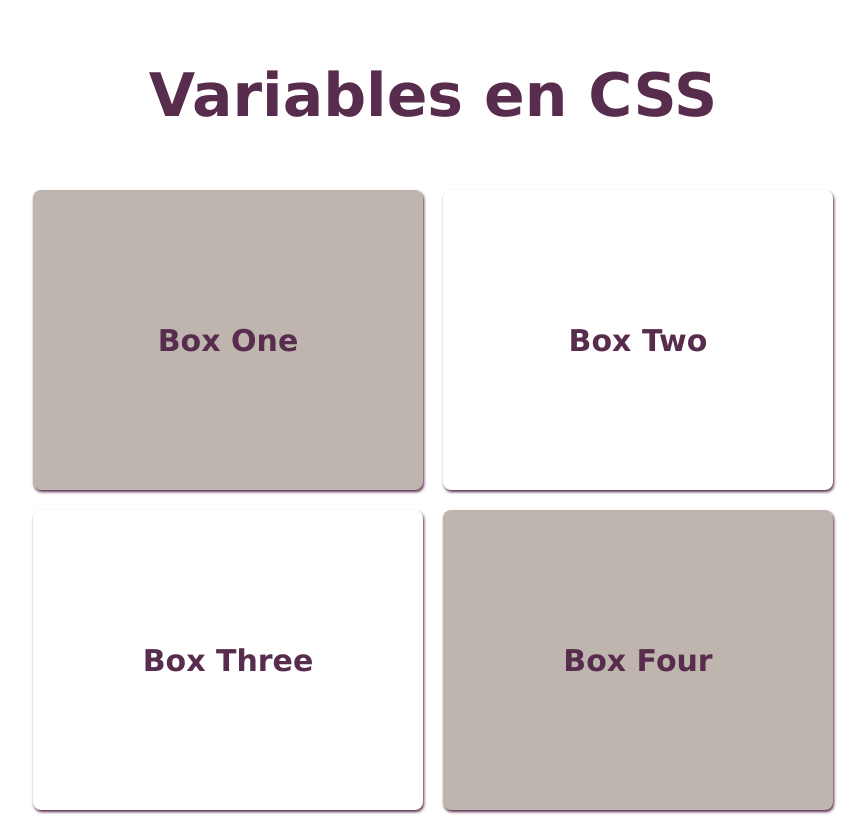
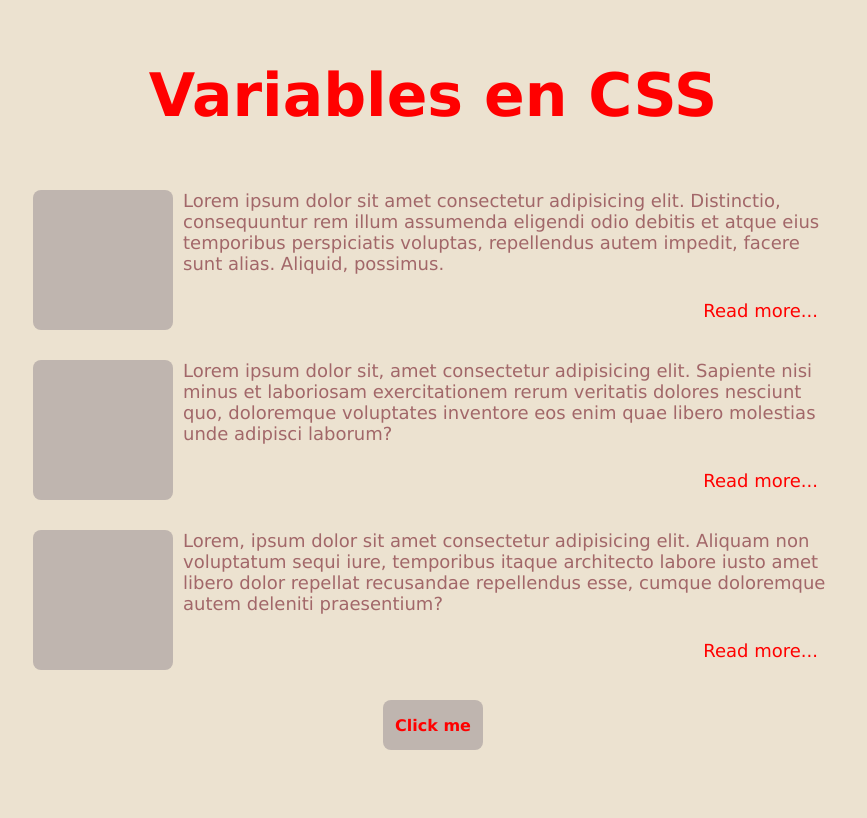
Before and after one commit to CodinGitHub/CSS-clase11-Variables, a plain HTML site: page index.html in a window 1280 px wide. Shown: the whole page, without its empty margins (207-1074 px from the left). Drawn offline with Linux system fonts and the light colour scheme.

Commit message:
Archives for help deleted

```diff
--- a/colors.css
+++ /dev/null
@@ -1,42 +0,0 @@
-:root{
-    --Pagraphs: #A26769;
-    --Boxes: #D5B9B2;
-    --Headdings: #582C4D;
-    --Boxes-Hover: #BFB5AF;
-    --Background: #ECE2D0;
-}
-body{
-    background-color: #val(var(--Background));
-    color: #582c4d;
-}
-.box-one{
-    background-color: #bfb5af;
-}
-.box-one:hover{
-    background-color: #A26769;
-    color: #582c4d;
-}
-
-.box-two{
-    background-color: A26769;
-}
-.box-two:hover{
-    background-color: #A26769;
-    color: #582c4d;
-}
-
-.box-three{
-    background-color: A26769;
-}
-.box-three:hover{
-    background-color: #A26769;
-    color: #582c4d;
-}
-
-.box-four{
-    background-color: #bfb5af;
-}
-.box-four:hover{
-    background-color: #A26769;
-    color: #582c4d;
-}
--- a/index.html
+++ b/index.html
@@ -5,16 +5,38 @@
     <meta http-equiv="X-UA-Compatible" content="IE=edge">
     <meta name="viewport" content="width=device-width, initial-scale=1.0">
     <title>Variables en CSS</title>
-    <link rel="stylesheet" href="./layout.css">
-    <link rel="stylesheet" href="./colors.css">
+    <link rel="stylesheet" href="./styles.css">
 </head>
 <body>
     <h1>Variables en CSS</h1>
-    <div class="boxes-container">
-        <div class="box box-one">Box One</div>
-        <div class="box box-two">Box Two</div>
-        <div class="box box-three">Box Three</div>
-        <div class="box box-four">Box Four</div>
+
+    <div class="main-container">
+
+        <div class="blog-container">
+            <div class="img-container"></div>
+            <p>Lorem ipsum dolor sit amet consectetur adipisicing elit. Distinctio, consequuntur rem illum assumenda eligendi odio debitis et atque eius temporibus perspiciatis voluptas, repellendus autem impedit, facere sunt alias. Aliquid, possimus.</p>
+            <div class="read-more-container">
+                <a href="#" class="read-more">Read more...</a>
+            </div>
+        </div>
+
+        <div class="blog-container">
+            <div class="img-container"></div>
+            <p>Lorem ipsum dolor sit, amet consectetur adipisicing elit. Sapiente nisi minus et laboriosam exercitationem rerum veritatis dolores nesciunt quo, doloremque voluptates inventore eos enim quae libero molestias unde adipisci laborum?</p>
+            <div class="read-more-container">
+                <a href="#" class="read-more">Read more...</a>
+            </div>
+        </div>
+
+        <div class="blog-container">
+            <div class="img-container"></div>
+            <p>Lorem, ipsum dolor sit amet consectetur adipisicing elit. Aliquam non voluptatum sequi iure, temporibus itaque architecto labore iusto amet libero dolor repellat recusandae repellendus esse, cumque doloremque autem deleniti praesentium?</p>
+            <div class="read-more-container">
+                <a href="#" class="read-more">Read more...</a>
+            </div>
+        </div>
+
+        <div  class="button">Click me</div>
     </div>
 </body>
 </html>
--- a/layout.css
+++ /dev/null
@@ -1,62 +0,0 @@
-body{
-    font-family: 'Lucida Sans', 'Lucida Sans Regular', 'Lucida Grande', 'Lucida Sans Unicode', Geneva, Verdana, sans-serif;
-}
-.boxes-container{
-    display: grid;
-    grid-template-columns: 1fr 1fr;
-    gap: 20px;
-    width: 800px;
-    margin: 0 auto;
-}
-h1{
-    font-size: 60px;
-    margin: 60px 0;
-    text-align: center;
-}
-.box{
-    width: 100%;
-    height: 300px;
-    border-radius: 8px;
-    box-shadow: 1px 2px 3px;
-    display: grid;
-    place-items: center;
-    font-size: 30px;
-    font-weight: bold;
-}
-/*
-body{
-    background-color: #ECE2D0;
-    color: #582c4d;
-}
-.box-one{
-    background-color: #bfb5af;
-}
-.box-one:hover{
-    background-color: #A26769;
-    color: #582c4d;
-}
-
-.box-two{
-    background-color: A26769;
-}
-.box-two:hover{
-    background-color: #A26769;
-    color: #582c4d;
-}
-
-.box-three{
-    background-color: A26769;
-}
-.box-three:hover{
-    background-color: #A26769;
-    color: #582c4d;
-}
-
-.box-four{
-    background-color: #bfb5af;
-}
-.box-four:hover{
-    background-color: #A26769;
-    color: #582c4d;
-}
-*/
--- /dev/null
+++ b/styles.css
@@ -0,0 +1,67 @@
+:root{
+    --dark-texts: red;
+}
+*{
+    margin: 0;
+    padding: 0;
+}
+body{
+    background-color: #ECE2D0;
+    color: var(--dark-texts);
+    font-family: 'Lucida Sans', 'Lucida Sans Regular', 'Lucida Grande', 'Lucida Sans Unicode', Geneva, Verdana, sans-serif;
+    padding: 0 25px;
+}
+.main-container{
+    max-width: 800px;
+    margin: 0 auto;
+}
+h1{
+    font-size: 60px;
+    margin: 60px 0;
+    text-align: center;
+}
+.blog-container{
+    display: grid;
+    grid-template-columns: 150px 1fr;
+    margin-bottom: 30px;
+    font-size: 18px;
+}
+.img-container{
+    background-color: #BFB5AF;
+    width: 140px;
+    height: 140px;
+    border-radius: 8px;
+    grid-column: 1/2;
+    grid-row: 1/3;
+}
+.read-more-container{
+    display: flex;
+    justify-content: right;
+    align-items: center;
+    padding-right: 15px;
+    grid-column: 1/-1;
+    grid-row: 2/3;
+}
+.button{
+    background-color: #BFB5AF;
+    color: var(--dark-texts);
+    margin: 0 auto;
+    display: grid;
+    place-items: center;
+    border-radius: 8px;
+    width: 100px;
+    height: 50px;
+    font-weight: bold;
+}
+.button:hover{
+    background-color: #D5B9B2;
+    color: #A26769;
+    cursor: pointer;
+}
+a{
+    text-decoration: none;
+    color: var(--dark-texts);
+}
+p{
+    color: #A26769;
+}
```
Also changed, not shown: 1 other file.
